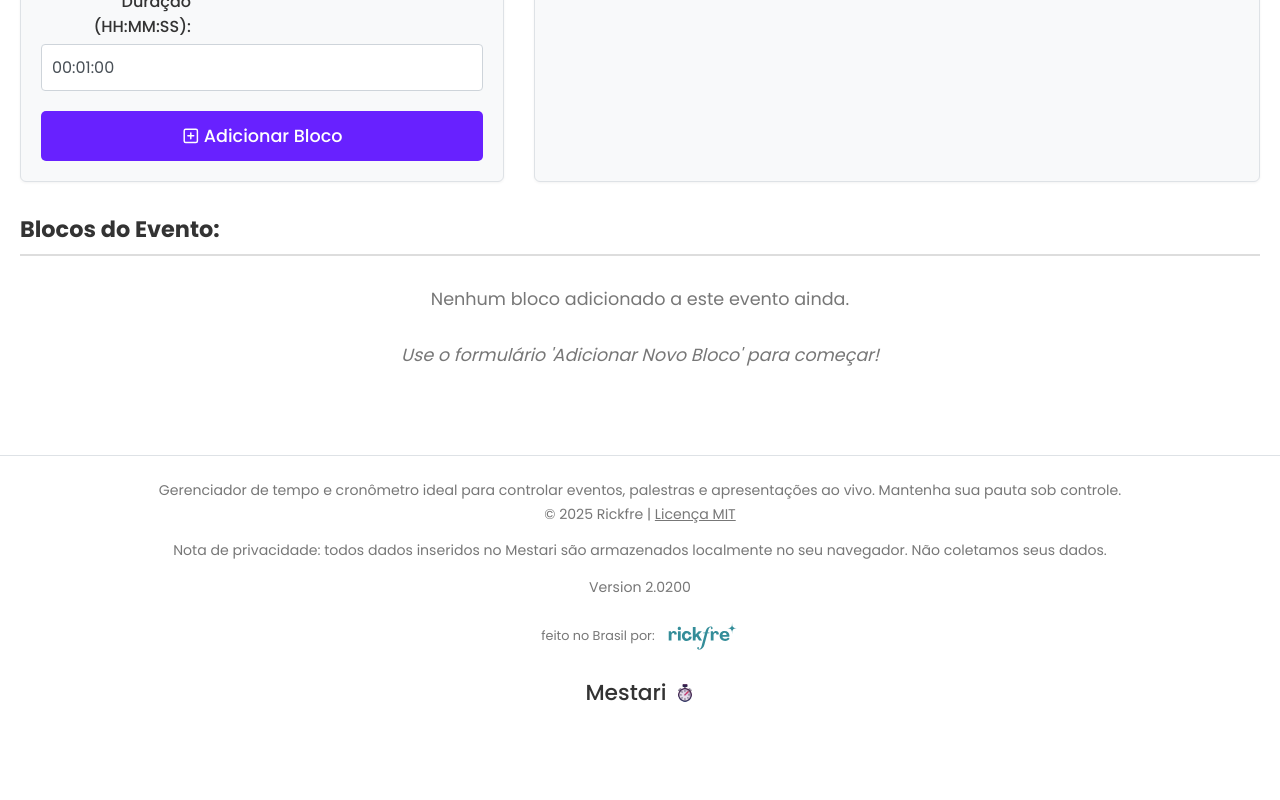
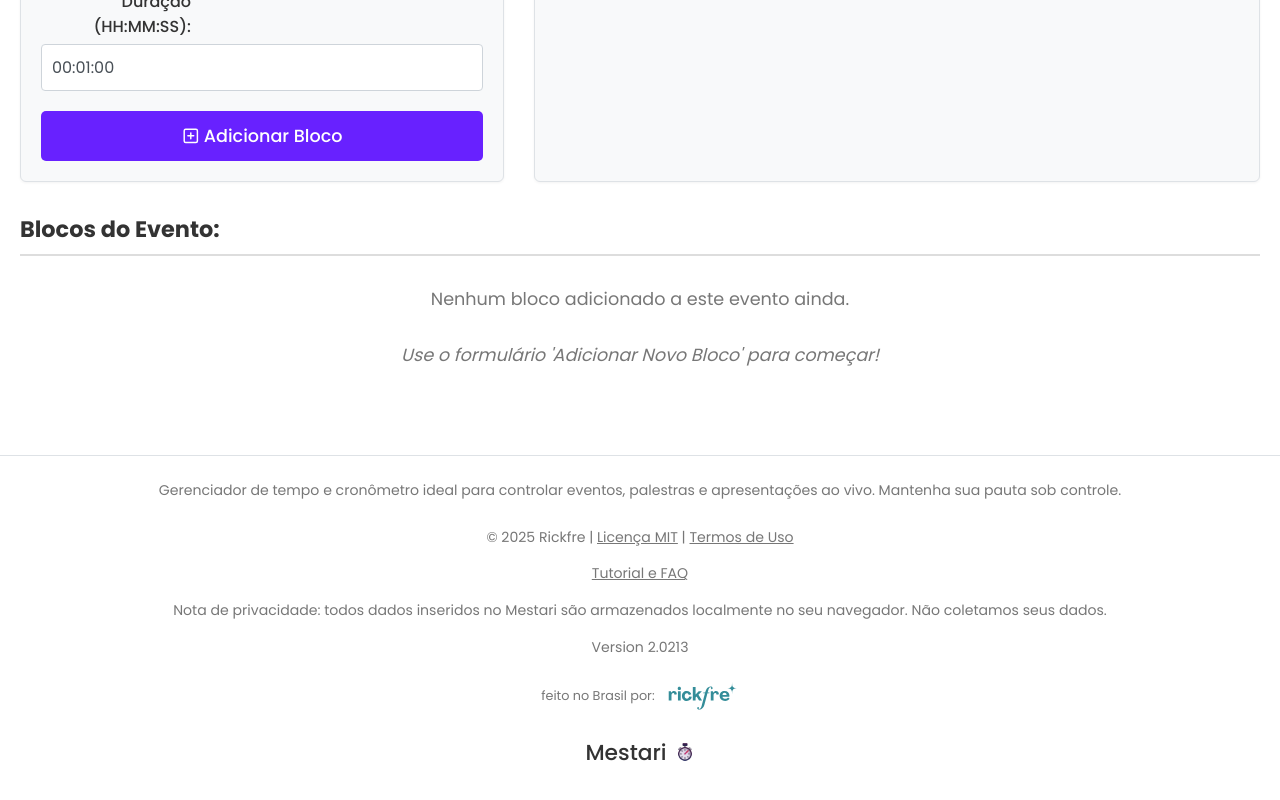
Before and after one commit to rickfre10/mestari, a Vue app: page / in a window 1280 px wide. Shown: the part 668-1468 px from the top of the page. Before the commit the page ends 1442 px from the top, so only its background shows below. Built offline with nearby package versions, Linux system fonts and the light colour scheme.

Commit message:
docs: add terms of use and faq

```diff
--- a/src/App.vue
+++ b/src/App.vue
@@ -867,13 +867,17 @@
       </div>
       <div class="footer-center">
          <p class="footer-about-text">{{ translations.footer.aboutText1 }}</p>
+         <br>
         <p class="footer-copyright">
           <span>&copy; {{ new Date().getFullYear() }} Rickfre</span> |
            <a href="/LICENSE.txt" target="_blank" rel="noopener noreferrer">{{ translations.footer.licenseLink }}</a>
+           | <a href="https://rickfre.com.br/#licences-and-terms" target="_blank" rel="noopener noreferrer">{{ translations.footer.termsLink }}</a>
            <br>
+           <br> <a href="https://github.com/rickfre10/mestari/blob/main/README.md" target="_blank" rel="noopener noreferrer">{{ translations.footer.faqLink }}</a>
+            <br>
             <br><span>{{ translations.footer.privacyNote }}</span>
             <br>
-            <br><span> Version 2.0200 </span> </p>
+            <br><span> Version 2.0213 </span> </p>
       </div>
       <nav class="footer-right">
          <span>{{ translations.footer.madeByPrefix }}</span>
--- a/src/locales/en.json
+++ b/src/locales/en.json
@@ -100,6 +100,8 @@
     "aboutText1": "Ideal time manager and timer for controlling events, lectures, and live presentations. Keep your agenda under control.",
     "privacyNote": "Privacy note: all data entered into Mestari is stored locally in your browser. We do not collect any data.",
     "licenseLink": "MIT License",
+    "termsLink": "Terms of Service",
+    "faqLink": "Tutorial e FAQ",
     "madeByPrefix": "made in Brazil by:",
     "personalSiteLinkTooltip": "Visit my website",
     "personalLogoAlt": "Rickfre Logo"
--- a/src/locales/pt.json
+++ b/src/locales/pt.json
@@ -100,6 +100,8 @@
     "aboutText1": "Gerenciador de tempo e cronômetro ideal para controlar eventos, palestras e apresentações ao vivo. Mantenha sua pauta sob controle.",
     "privacyNote": "Nota de privacidade: todos dados inseridos no Mestari são armazenados localmente no seu navegador. Não coletamos seus dados.",
     "licenseLink": "Licença MIT",
+    "termsLink": "Termos de Uso",
+    "faqLink": "Tutorial e FAQ",
     "madeByPrefix": "feito no Brasil por:",
     "personalSiteLinkTooltip": "Acesse meu site",
     "personalLogoAlt": "Logo Rickfre"
```
